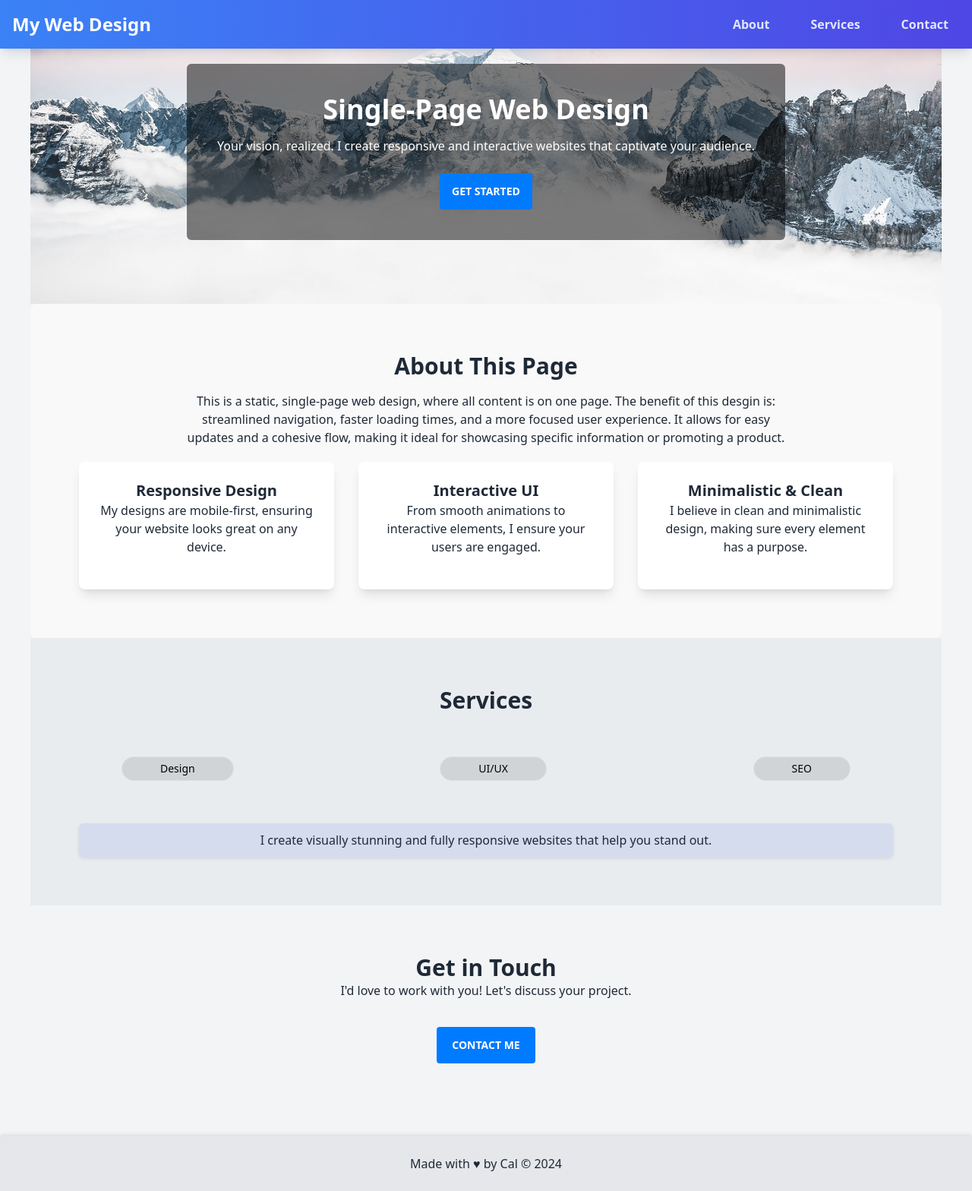
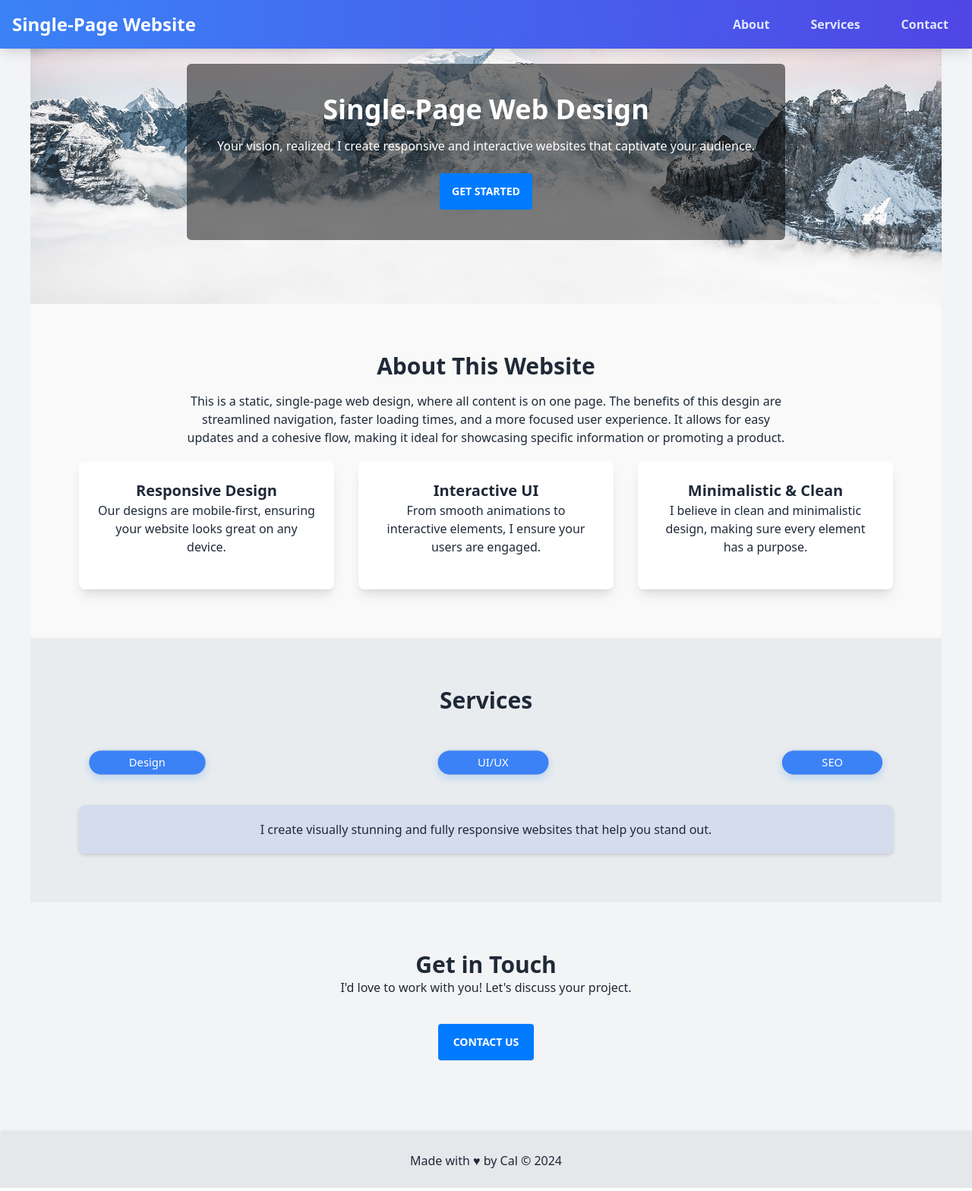
Before and after one commit to cjbuisness/sample_single_page, a plain HTML site: page index.html in a window 1280 px wide. Shown: the whole page at 76% size. Drawn offline with nearby package versions, Linux system fonts and the light colour scheme.

Commit message:
services update

```diff
--- a/index.html
+++ b/index.html
@@ -5,7 +5,7 @@
     <meta name="viewport" content="width=device-width, initial-scale=1.0" />
     <meta
       name="description"
-      content="Showcasing my web development skills to create clean, responsive, and interactive websites."
+      content="Showcasing our web development skills to create clean, responsive, and interactive websites."
     />
     <title>Web Design Services</title>
     <!-- Tailwind CSS and DaisyUI -->
@@ -24,7 +24,7 @@
       class="fixed top-0 left-0 right-0 z-50 bg-gradient-to-r from-blue-500 to-indigo-600 dark:bg-gray-800 shadow-lg"
     >
       <nav class="flex justify-between items-center p-4">
-        <h1 class="text-2xl font-bold text-white">My Web Design</h1>
+        <h1 class="text-2xl font-bold text-white">Single-Page Website</h1>
         <button id="menu-btn" class="md:hidden block">
           <svg
             class="w-8 h-8 text-white"
@@ -84,10 +84,10 @@
     <!-- About Section -->
     <section id="about" class="py-16 px-8 md:px-16">
       <div class="text-center">
-        <h3 class="text-3xl font-semibold mb-4">About This Page</h3>
+        <h3 class="text-3xl font-semibold mb-4">About This Website</h3>
         <p class="mb-8">
           This is a static, single-page web design, where all content is on one
-          page. The benefit of this desgin is: streamlined navigation, faster
+          page. The benefits of this desgin are streamlined navigation, faster
           loading times, and a more focused user experience. It allows for easy
           updates and a cohesive flow, making it ideal for showcasing specific
           information or promoting a product.
@@ -98,7 +98,7 @@
           >
             <h4 class="text-xl font-semibold">Responsive Design</h4>
             <p>
-              My designs are mobile-first, ensuring your website looks great on
+              Our designs are mobile-first, ensuring your website looks great on
               any device.
             </p>
           </div>
@@ -176,7 +176,7 @@
           I'd love to work with you! Let's discuss your project.
         </p>
         <button id="contact-modal-btn" class="btn btn-primary">
-          Contact Me
+          Contact Us
         </button>
       </div>
     </section>
@@ -192,7 +192,7 @@
       class="hidden fixed inset-0 bg-black bg-opacity-50 flex justify-center items-center"
     >
       <div class="bg-white p-8 rounded-lg max-w-md w-full dark:bg-gray-800">
-        <h4 class="text-2xl mb-4">Contact Me</h4>
+        <h4 class="text-2xl mb-4">Contact Us</h4>
         <h4 class="text-1xl mb-1">
           [Note: this form is for presentation purposes only]
         </h4>
--- a/styles.css
+++ b/styles.css
@@ -65,7 +65,11 @@ section {
 }
 
 .tabs {
-  margin: 40px;
+  margin: 20px 0;
+  padding: 0;
+  display: flex;
+  justify-content: center;
+  gap: 1.5rem; /* Space between tabs */
 }
 
 .tab {
@@ -77,14 +81,17 @@ section {
 
 /* Existing hover styles */
 .tab:hover {
-  background-color:#007BFF;
-  color:white;
+  background-color: #007BFF;
+  color: white;
+  transform: translateY(-3px); /* Slight lift effect */
 }
 
 /* Apply hover styles to the active tab */
 .tab.active {
-  background-color: rgba(0, 0, 0, 0.1); /* Match the hover background */
-  color: #000000; /* Change text color to rose when active */
+  background-color: #3b82f6; /* Change to a more vibrant blue */
+  color: white; /* White text for contrast */
+  transform: scale(1.05); /* Slightly enlarge active tab */
+  box-shadow: 0 4px 10px rgba(0, 123, 255, 0.2); /* Add shadow for depth */
 }
 
 .tab-bordered {
@@ -93,10 +100,22 @@ section {
 
 .tab-content {
   text-align: center;
-  padding: 10px;
-  border-radius: 6px;
-  background-color:rgba(29, 78, 216, 0.1);
-  box-shadow: 0 2px 5px rgba(0, 0, 0, 0.1);
+  padding: 20px;
+  border-radius: 8px;
+  background-color: rgba(29, 78, 216, 0.1);
+  box-shadow: 0 2px 5px rgba(0, 0, 0, 0.15);
+  margin-top: 20px;
+  animation: fadeIn 0.4s ease-in-out; /* Fade in animation */
+}
+@keyframes fadeIn {
+  from {
+    opacity: 0;
+    transform: translateY(10px);
+  }
+  to {
+    opacity: 1;
+    transform: translateY(0);
+  }
 }
 
 /* Contact Section */
@@ -152,8 +171,12 @@ footer {
 /* Responsive Adjustments */
 @media (max-width: 768px) {
   .tabs {
-      flex-direction: column;
-      align-items: center;
+    flex-direction: column;
+    align-items: center;
+  }
+
+  .tab {
+    width: 80%;
   }
 
   nav ul {
@@ -202,4 +225,17 @@ footer {
   .btn:hover {
       background-color: #5c5c5c;
   }
+  .tab {
+    background-color: #2b2b2b;
+    color: #e0e0e0;
+  }
+
+  .tab.active {
+    background-color: #4f46e5; /* More vibrant active tab */
+    color: white;
+  }
+
+  .tab-content {
+    background-color: rgba(79, 70, 229, 0.2);
+  }
 }
```
